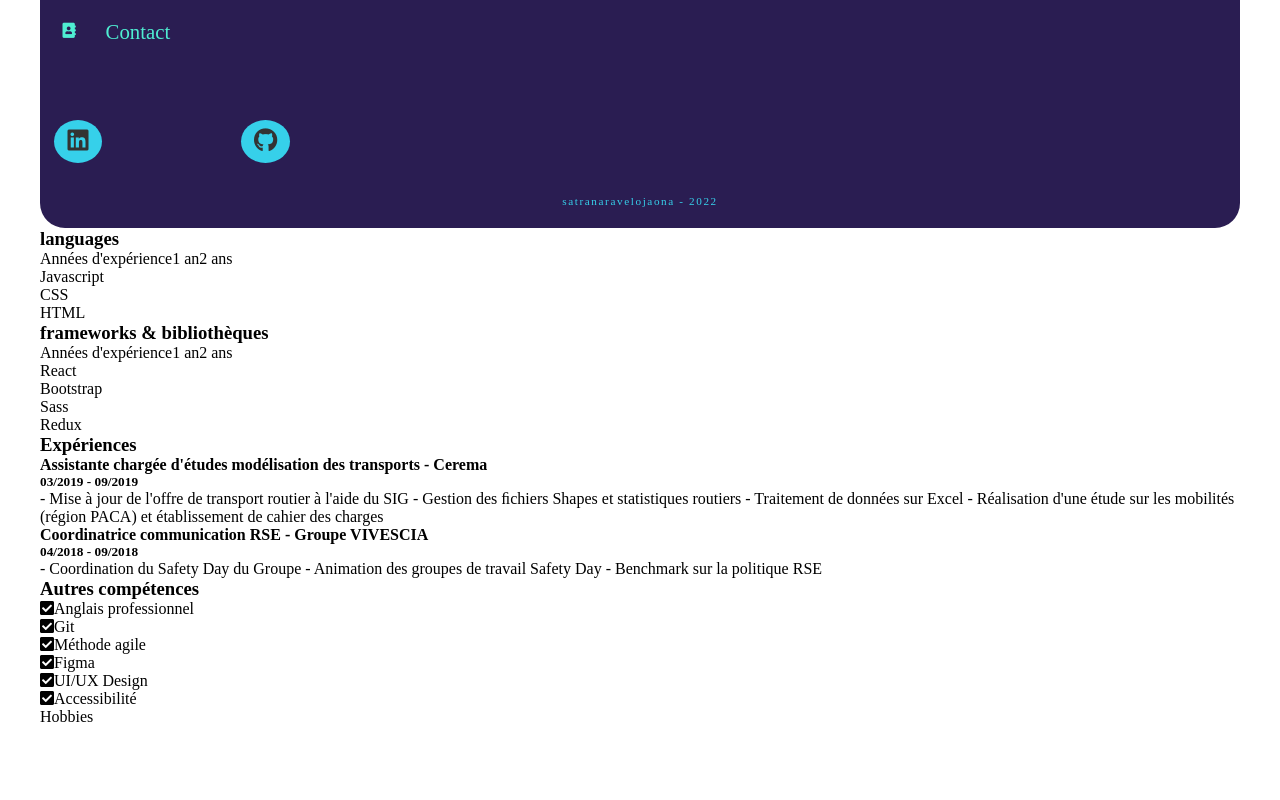
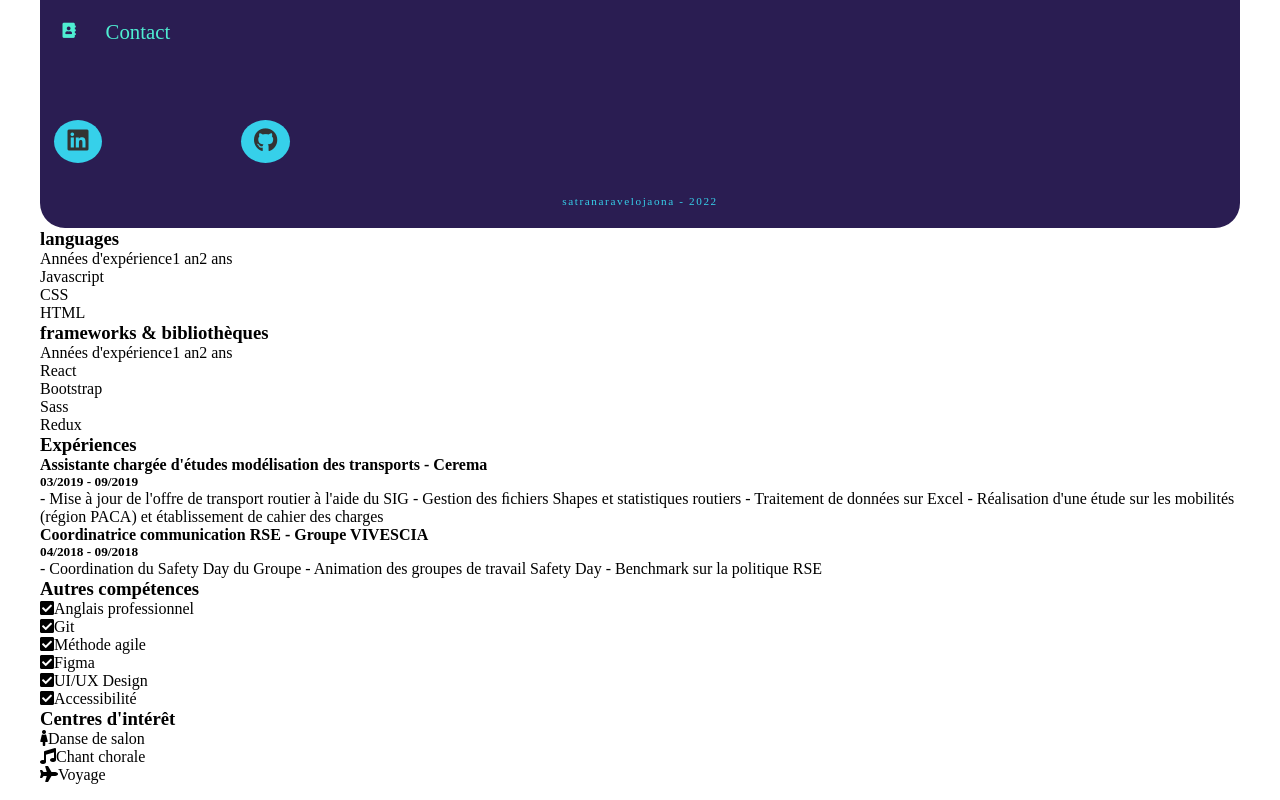
Before and after one commit to SaRvj/CV, a React (Create React App) app: page /competences in a window 1280 px wide. Shown: the part 548-1348 px from the top of the page. Before the commit the page ends 1290 px from the top, so only its background shows below. Built offline with nearby package versions, Linux system fonts and the light colour scheme; a web font is replaced by a local one.

Commit message:
add hobbies

```diff
--- a/src/components/knowledges/Hobbies.js
+++ b/src/components/knowledges/Hobbies.js
@@ -2,8 +2,23 @@ import React from "react";
 
 const Hobbies = () => {
     return (
-        <div>
-           Hobbies
+        <div className="hobbies">
+           <h3>Centres d'intérêt</h3>
+           <ul>
+                <li className="hobby">
+                    <i className="fas fa-female"></i>
+                    <span>Danse de salon</span>
+                </li>
+                <li className="hobby">
+                    <i className="fas fa-music"></i>
+                    <i className="fa-solid fa-person-dress-simple"></i>
+                    <span>Chant chorale</span>
+                </li>
+                <li className="hobby">
+                    <i className="fas fa-plane"></i>
+                    <span>Voyage</span>
+                </li>
+           </ul>
         </div>
     );
 };
```
